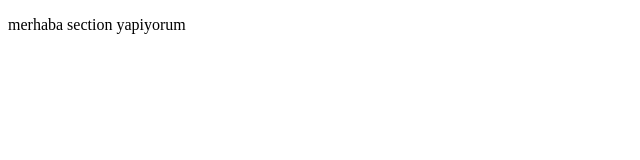
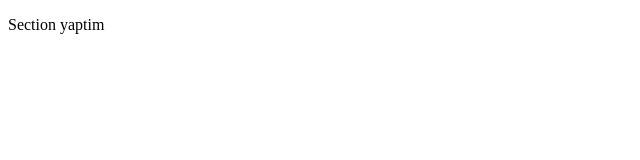
Before and after one commit to OmerSnck/deneme, a plain HTML site: page index.html in a window 1280 px wide. Shown: the whole page, without its empty margins (0-640 px from the left). Drawn offline with Linux system fonts and the light colour scheme.

Commit message:
section ekleme yaptim

```diff
--- a/index.html
+++ b/index.html
@@ -7,6 +7,8 @@
     <title>Document</title>
 </head>
 <body>
-    <p>merhaba section yapiyorum</p>
+    <section>
+        <p>Section yaptim</p>
+    </section>
 </body>
 </html>
```
